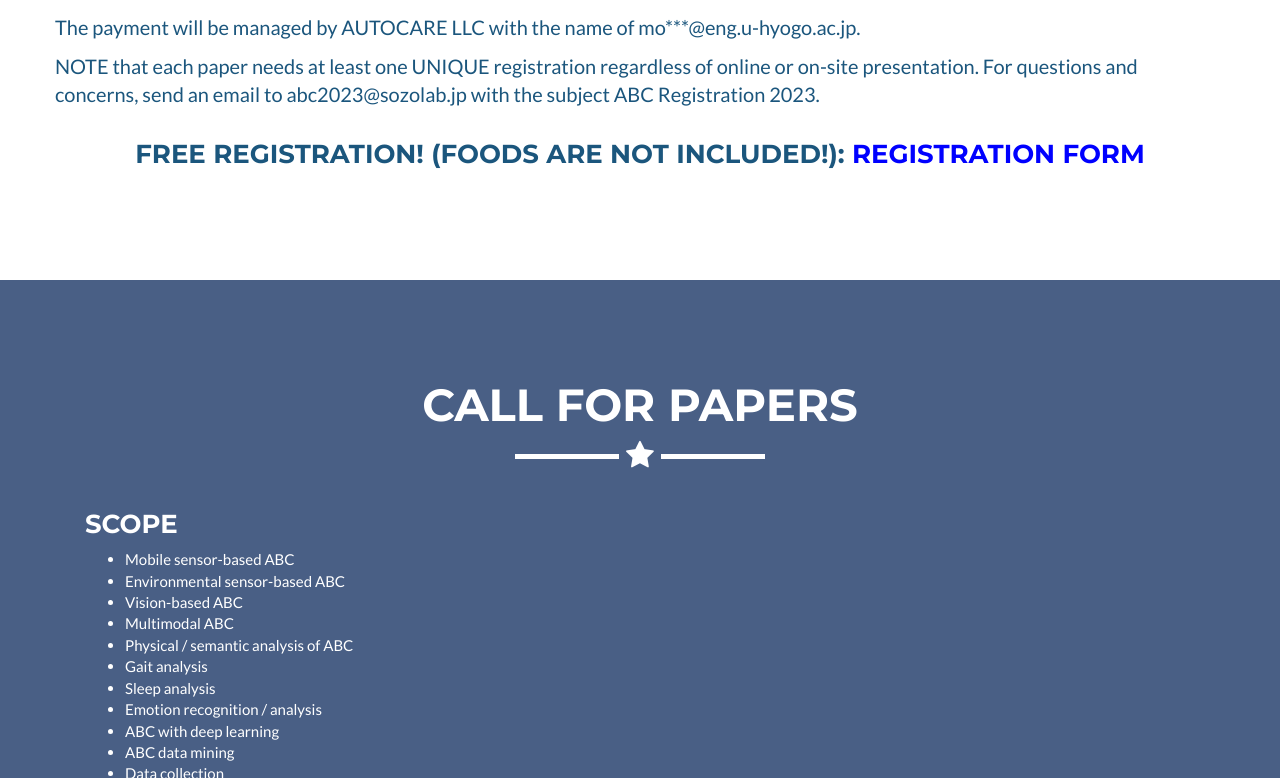
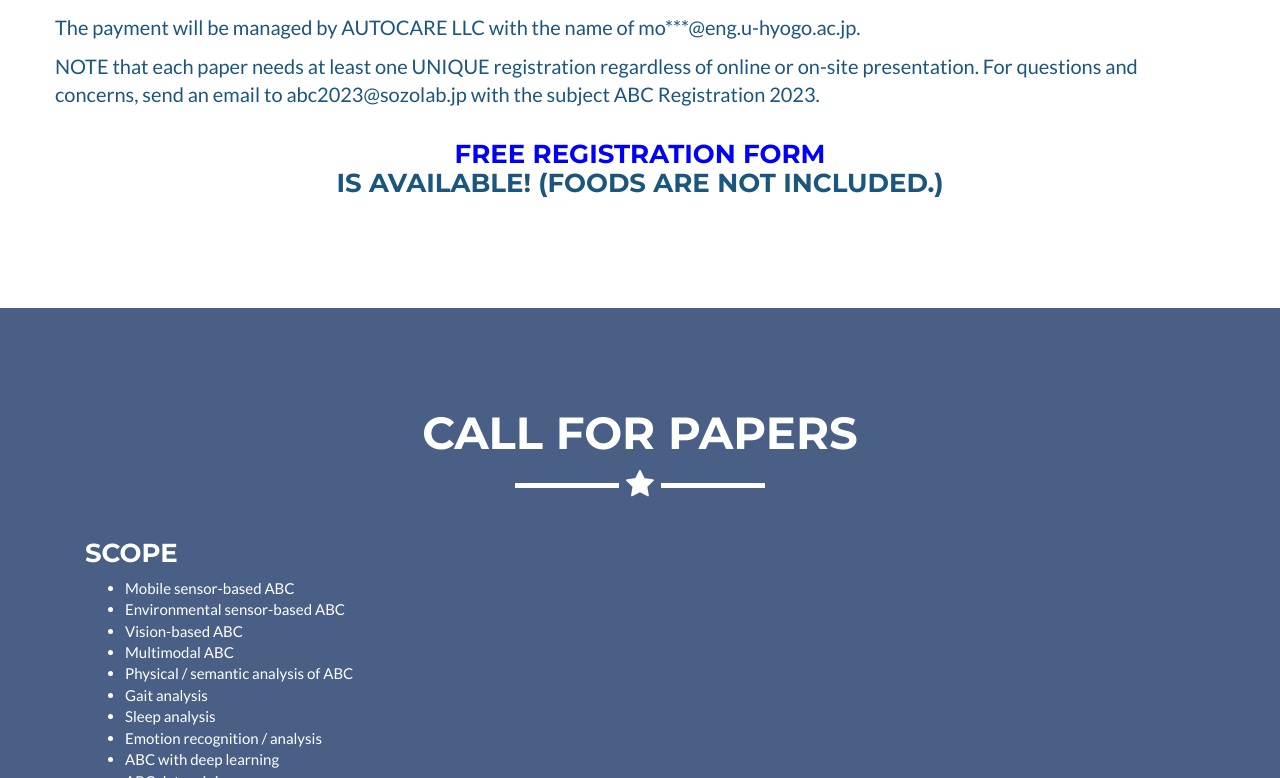
Before and after one commit to abc-research/abc-research.github.io, a Jekyll site: the page built from index.html, in a window 1280 px wide and 900 px high, scrolled down 8675 px, cut to the strip 122-900 px from the top of the window. Built offline with Jekyll 4.4.1, drawn with Linux system fonts in a browser that asks for light colours.

Commit message:
Update registration.html

```diff
--- a/_includes/registration.html
+++ b/_includes/registration.html
@@ -52,7 +52,7 @@
                 <p>NOTE that each paper needs at least one UNIQUE registration regardless of online or on-site presentation. For questions and concerns, send an email to abc2023@sozolab.jp with the subject ABC Registration 2023. </p>
 
                 <div class="col-lg-12 text-center">
-	          <h3>FREE REGISTRATION! (Foods are not included!): <a href='https://forms.gle/9enkoL7tPx8meovP9'><b style='color:blue';>Registration Form</b></a></h3>
+	          <h3><a href='https://forms.gle/9enkoL7tPx8meovP9'><b style='color:blue';>FREE REGISTRATION FORM</b></a> <br/> is available! (Foods are not included.)</h3>
 	       </div>
             </div>
         </div>
```
